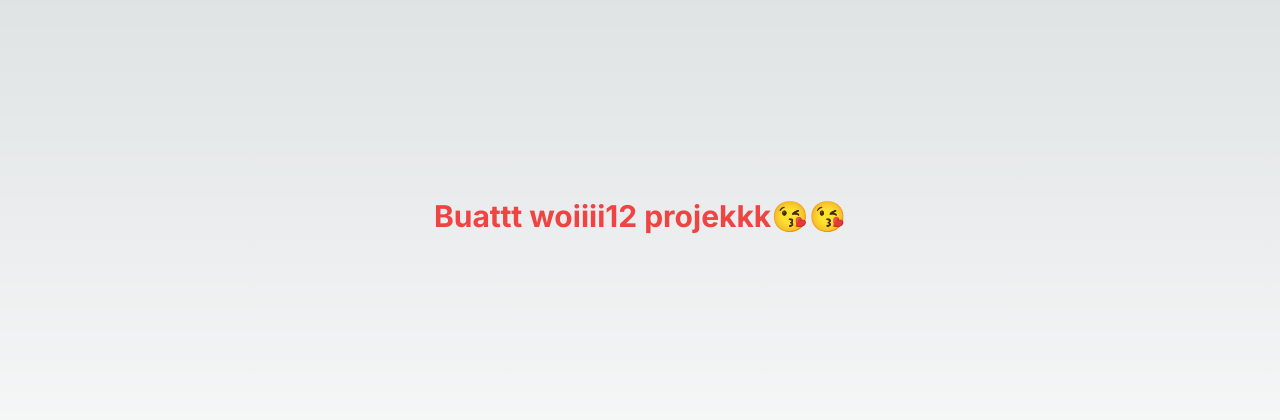
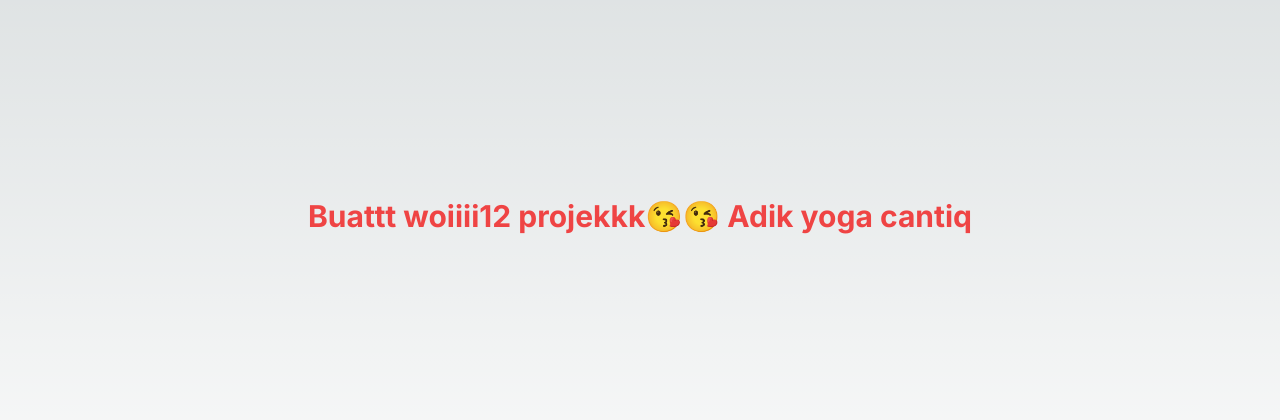
Before and after one commit to yogaadilaksana/sakara_dinein_pos, a Next.js app: page / in a window 1280 px wide. Shown: the part 184-604 px from the top of the page. Built offline with nearby package versions, Linux system fonts and the light colour scheme.

Commit message:
Coba pull dan push

```diff
--- a/src/app/page.jsx
+++ b/src/app/page.jsx
@@ -1,9 +1,9 @@
-
-
 export default function Home() {
   return (
     <div className="flex justify-center items-center h-screen">
-      <h2 className="font-bold text-3xl text-red-500">Buattt woiiii12 projekkk😘😘</h2>
+      <h2 className="font-bold text-3xl text-red-500">
+        Buattt woiiii12 projekkk😘😘 Adik yoga cantiq
+      </h2>
     </div>
   );
 }
```
